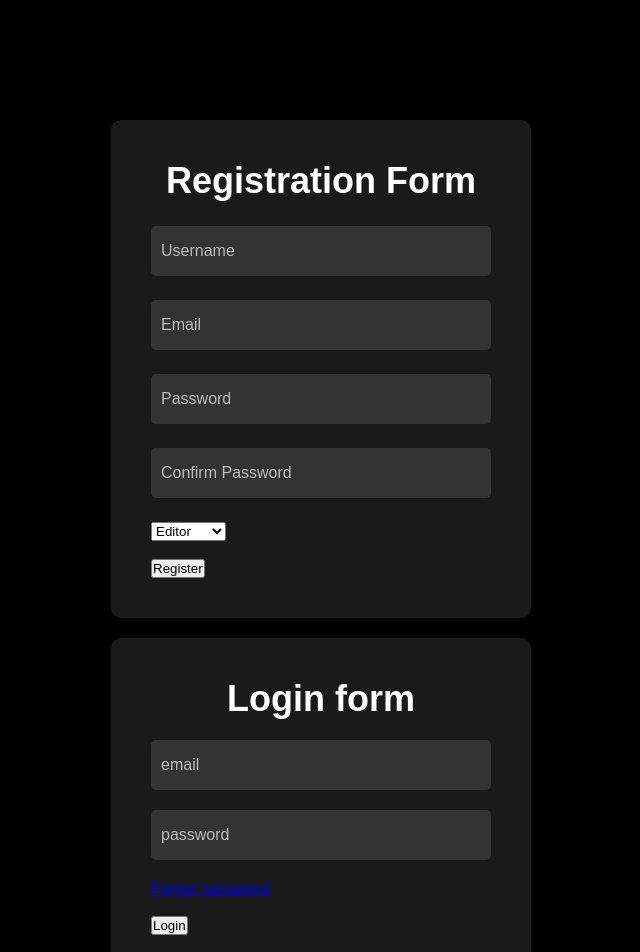
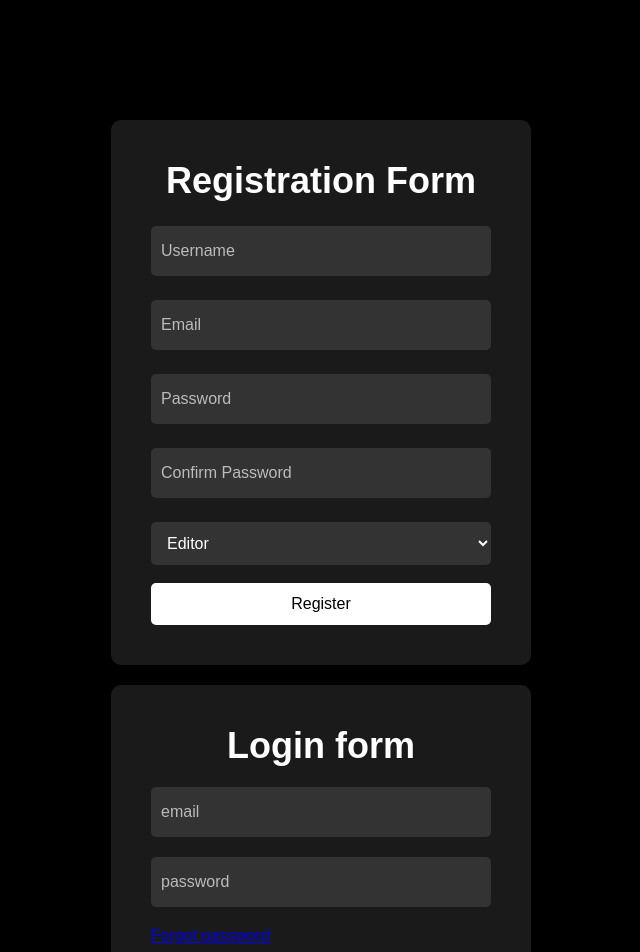
Before and after one commit to Ameysankhe/YouConnect, a React (Create React App) app in the folder client/: page /getstarted in a window 1280 px wide. Shown: the top 952 px of the page, without its empty margins (319-959 px from the left). Built offline with nearby package versions, Linux system fonts and the light colour scheme; no server answers.

Commit message:
fifteenth commit

```diff
--- a/client/src/components/LoginForm.jsx
+++ b/client/src/components/LoginForm.jsx
@@ -73,7 +73,7 @@ const LoginForm = () => {
                         <input type="password" value={password} onChange={(e) => setPassword(e.target.value)} placeholder='password' name="password" required />
                     </div>
                     <Link to="/forgot-password">Forgot password</Link><br></br><br></br>
-                    <button type="submit">Login</button>
+                    <button className='submit-button-login' type="submit">Login</button>
                 </form>
             </div>
              {/* Snackbar for alerts */}
--- a/client/src/components/RegistrationForm.jsx
+++ b/client/src/components/RegistrationForm.jsx
@@ -112,11 +112,11 @@ const RegistrationForm = () => {
                             required
                         />
                     </div>
-                    <select value={role} onChange={(e) => setRole(e.target.value)}>
+                    <select className='dropdown-menu-registration' value={role} onChange={(e) => setRole(e.target.value)}>
                         <option value="editor">Editor</option>
                         <option value="youtuber">Youtuber</option>
                     </select><br /><br />
-                    <button type="submit">Register</button>
+                    <button className='submit-button-registration' type="submit">Register</button>
                 </form>
             </div>
 
--- a/client/src/styles/LoginForm.css
+++ b/client/src/styles/LoginForm.css
@@ -1,5 +1,5 @@
 .login-form {
-    width: 420px;
+   width: 420px;
    background-color: #1a1a1a;
    padding: 40px;
    color: white;
@@ -29,3 +29,19 @@
    border: 1px solid #ccc; /* Optional: Add a border for better visibility */
    border-radius: 5px; /* Optional: Slightly round the corners */
 }
+
+.submit-button-login {
+   width: 100%;
+   padding: 12px;
+   background-color: #ffffff;
+   border: none;
+   border-radius: 5px;
+   color: black;
+   font-size: 16px;
+   cursor: pointer;
+   transition: background-color 0.3s;
+}
+
+.submit-button-login:hover {
+   background-color: #ffbb33;
+}
--- a/client/src/styles/RegistrationForm.css
+++ b/client/src/styles/RegistrationForm.css
@@ -45,7 +45,19 @@
     background-color: #222;
 }
 
-.submit-button {
+.dropdown-menu-registration{
+    width: 100%;
+    padding: 12px;
+    background-color: #333;
+    border: none;
+    border-radius: 5px;
+    color: white;
+    font-size: 16px;
+    cursor: pointer;
+    transition: background-color 0.3s;
+}
+
+.submit-button-registration {
     width: 100%;
     padding: 12px;
     background-color: #ffffff;
@@ -57,6 +69,6 @@
     transition: background-color 0.3s;
 }
 
-.submit-button:hover {
+.submit-button-registration:hover {
     background-color: #ffbb33;
 }
```
